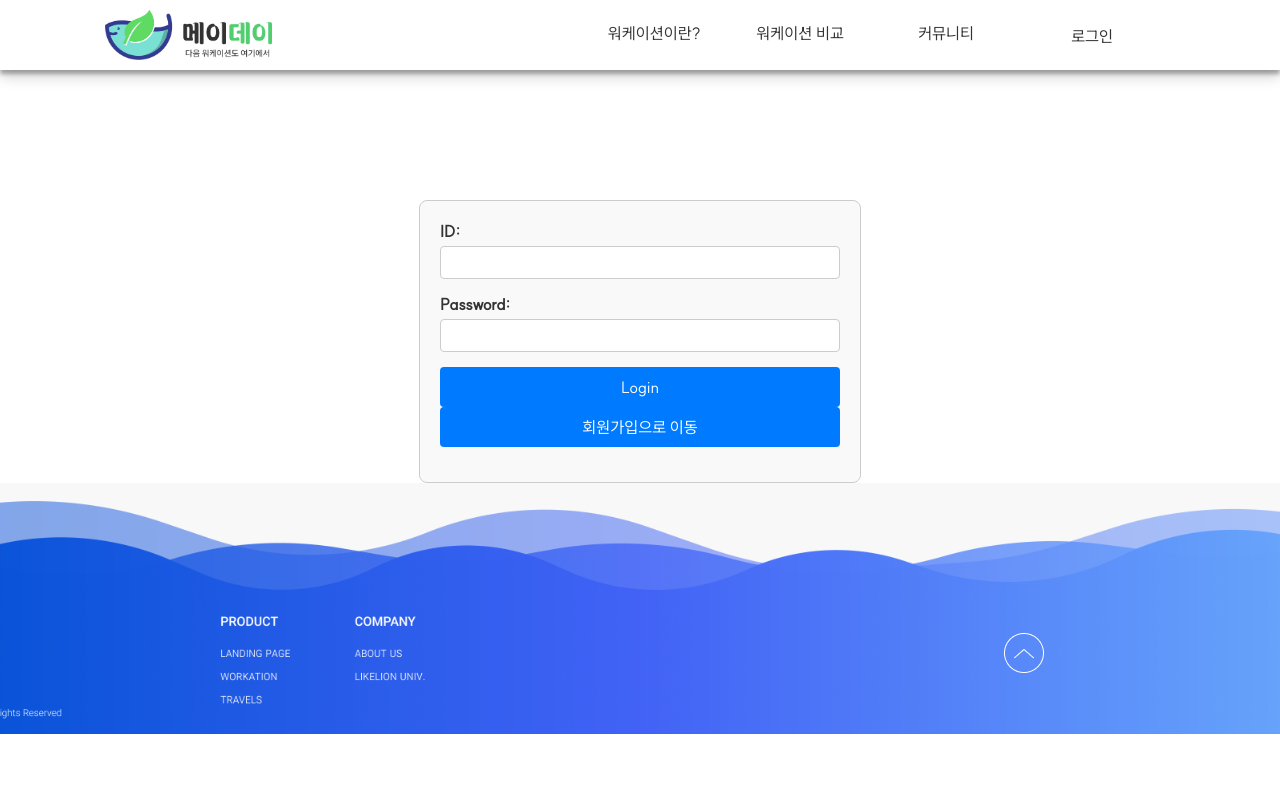
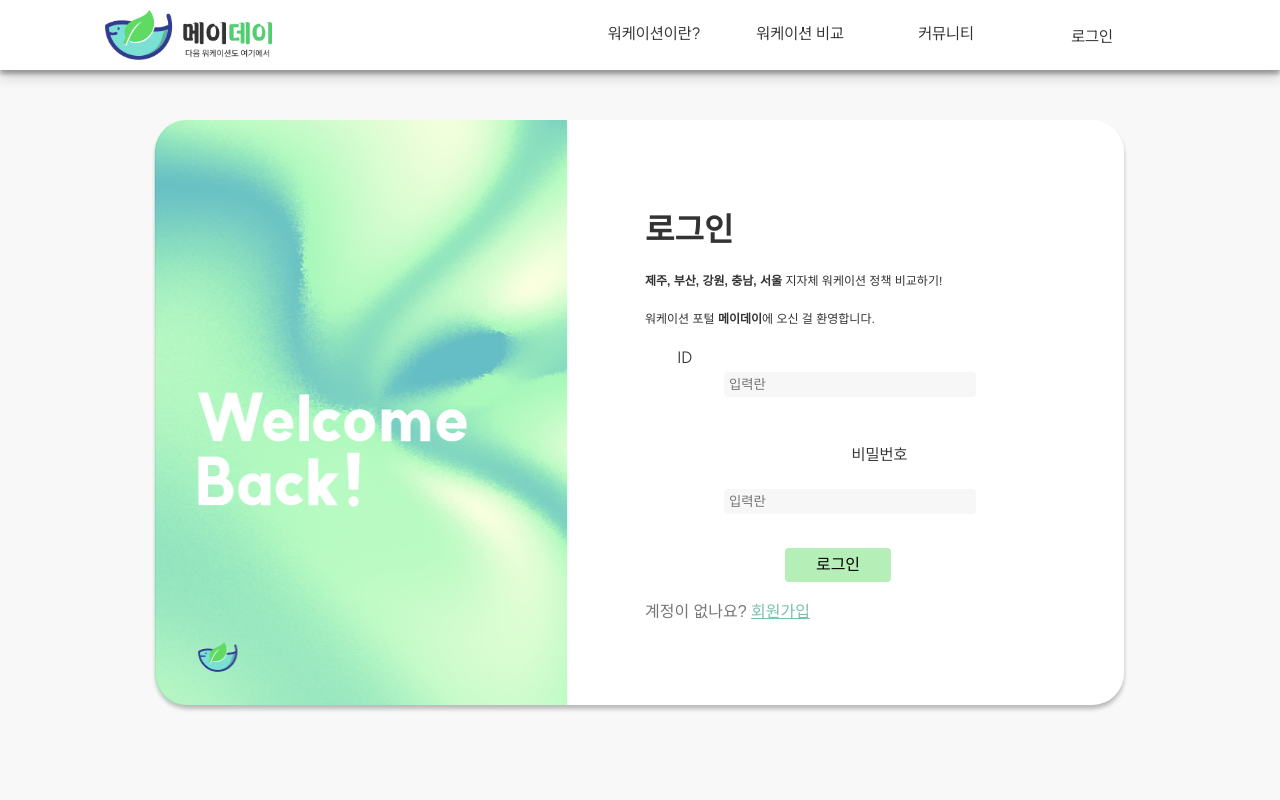
Before and after one commit to TEAM-MAYDAY/front-end-, a React (Create React App) app: page /login in a window 1280 px wide. Shown: the top 800 px of the page. Built offline with nearby package versions, Linux system fonts and the light colour scheme.

Commit message:
Updataed LoginFormpage

```diff
--- a/src/components/Header.js
+++ b/src/components/Header.js
@@ -24,11 +24,11 @@ import { useNavigate } from 'react-router-dom';
                     <span className="header-link" onClick={handleClick2}>워케이션이란? </span>
                     <span className="header-link">워케이션 비교</span>
                     <span className="header-link">커뮤니티</span>
-                    {user ? (
+                    {/* {user ? (
                         <span className="header-link">{user.name}님 환영합니다!</span>
-                    ) : (
+                    ) : (  */}
                         <span className="header-link" onClick={handleClick}>로그인　　　</span>
-                   )}
+                   {/* )}  */}
                 </nav>
             </div>
         </header>
--- a/src/pages/LoginForm.css
+++ b/src/pages/LoginForm.css
@@ -4,8 +4,161 @@
     font-weight: normal;
     font-style: normal;
 }
+body {
+  margin: 0;
+  font-family: Arial, sans-serif;
+}
+.loginsection{
+  background-color: #f8f8f8;
+  padding-top: 120px;
+  padding-bottom: 100px;
+}
+.login-container {
+  background-color: #ffffff;
+  display: flex;
+  justify-content: center;
+  align-items: center;
+  height: 585px;
+  width: 968px;
+  box-shadow: 0px 4px 4px #00000040, inset 0px 4px 4px #ffffff40, inset 0px -4px 4px #ffffff40;
+  border-radius: 32px;
+  margin: 0 auto;
+}
 
-label {
+.left-section {
+  display: flex;
+  justify-content: center;
+  align-items: center;
+  width:420px;
+  height: 585px;
+  width: 420px;
+  flex-shrink: 0;
+  flex-grow: 0;
+  margin-left:-10px;
+}
+
+
+.left-section h1 {
+  font-size: 48px;
+  color: white;
+  text-align: center;
+}
+
+.right-section {
+  width: 548px;
+  flex-shrink: 0;
+  flex-grow: 0;
+  background-color: white;
+  justify-content: center;
+  align-items: center;
+  display: flex;
+  flex-direction: row;
+}
+
+.loginform {
+  width: 100%;
+  width: 548px;
+
+  width: 400px;
+
+
+}
+
+.loginform span {
+  font-weight: 400;
+  margin-bottom: 5px;
+  font-size: 12px;
+  color: #333;
+  font-family: "SUIT Variable-Regular", Helvetica;
+  padding-right:auto;
+  line-height: -40px;
+
+}
+.loginform .highlight{
+  font-weight: 700;
+  font-size: 12px;
+  padding-right:0;
+
+}
+
+.loginform p {
+  margin-bottom: 20px;
+  color: #777;
+}
+
+.form-group {
+  margin-top:20px;
+  display: flex;
+  flex-direction: column;
+}
+.form-group .IDpart{
+  margin-bottom: 5px;
+  color: #333;
+  margin-left:-320px;
+  display: flex;
+}
+.form-group label {
+  display: block;
+  margin-bottom: 5px;
+  color: #333;
+  margin-left:-160px;
+  display: flex;
+}
+
+.form-group input {
+  width: 50%;
+  padding: 10px;
+  box-sizing: border-box;
+  border: 1px solid #ccc;
+  border-radius: 4px;
+  margin-left:-150px;
+}
+.form-group h1{
+  color: #ff000099;
+  font-family: "SUIT Variable-Regular", Helvetica;
+  font-size: 10px;
+  font-weight: 400;
+}
+.login-button {
+  border: none;
+  font-size: 16px;
+  border-radius: 4px;
+  cursor: pointer;
+  transition: background-color 0.3s ease;
+  background-color: rgba(181, 238, 183, 1);
+  width:106px;
+  height: 34px;
+  margin: 0 auto;
+  padding: 4 32px;
+  font-size: 16px;
+  font-weight: 400;
+  color: #000000;
+  font-family: "SUIT Variable-Regular", Helvetic;
+  line-height: 12.6px;
+  margin-left:140px;
+
+}
+
+.login-button:hover {
+  background-color: #65A999;
+}
+
+.signup-link {
+  background: none;
+  border: none;
+  color: #78C2AD;
+  cursor: pointer;
+  text-decoration: underline;
+  font-size: 16px;
+  padding: 0;
+}
+
+.signup-link:hover {
+  color: #65A999;
+}
+
+
+/* label {
     font-family : 'Mayday-SUIT',Arial, Helvetica, sans-serif;
 }
 
@@ -61,3 +214,4 @@ button {
     font-size: 14px;
     color: red;
   }
+   */
--- a/src/pages/LoginForm.js
+++ b/src/pages/LoginForm.js
@@ -30,7 +30,7 @@ const LoginForm = ({ setUser }) => { // setUser prop 추가
                 console.error('서버와 연결할 수 없습니다.', error);
             } else if (error.response.status >= 500) {
                 // 서버 오류
-                setMessage('서버 오류가 발생했습니다. 잠시 후 다시 시도하세요.');
+                setMessage('잠시 후 다시 시도하세요.');
                 console.error('서버 오류', error.response.status);
             } else {
                 // 기타 오류 (로그인 실패 등)
@@ -45,19 +45,57 @@ const LoginForm = ({ setUser }) => { // setUser prop 추가
     };
 
     return (
-        <form onSubmit={handleSubmit} className="Loginform-container">
-            <div>
-                <label>ID:</label>
-                <input type="text" value={id} onChange={(e) => setId(e.target.value)} />
+        // <form onSubmit={handleSubmit} className="Loginform-container">
+        //     <div>
+        //         <label>ID:</label>
+        //         <input type="text" value={id} onChange={(e) => setId(e.target.value)} />
+        //     </div>
+        //     <div>
+        //         <label>Password:</label>
+        //         <input type="password" value={password} autocomplete="current-password" onChange={(e) => setPassword(e.target.value)} />
+        //     </div>
+        //     <button type="submit">Login</button>
+        //     <button type="button" onClick={handleSignupClick}>회원가입으로 이동</button>
+        //     <p>{message}</p>
+        // </form>
+    <div className='loginsection'>
+        <div className="login-container">
+            <img src="imgs/loginleft.png"  alt="img" className='left-section'/>
+            <div className="right-section">
+                <form onSubmit={handleSubmit} className="loginform">
+                    <h1>로그인</h1>
+                    <span className='highlight'>제주, 부산, 강원, 충남, 서울</span>
+                   <span> 지자체 워케이션 정책 비교하기!</span><p />
+                    <span>워케이션 포털</span>
+                    <span className='highlight'> 메이데이</span>
+                    <span>에 오신 걸 환영합니다.</span>
+                    <div className="form-group">
+                        <label className="IDpart">ID</label>
+                        <input
+                            type="text"
+                            value={id}
+                            onChange={(e) => setId(e.target.value)}
+                            placeholder="입력란"
+                        />
+                    </div>
+                    <div className="form-group">
+                        <label>비밀번호　<h1>{message}</h1></label>
+                        <input
+                            type="password"
+                            value={password}
+                            autoComplete="current-password"
+                            onChange={(e) => setPassword(e.target.value)}
+                            placeholder="입력란"
+                        />
+                    </div>
+                    <button type="submit" className="login-button">로그인</button>
+                    <p>계정이 없나요? <button type="button" className="signup-link" onClick={handleSignupClick}>회원가입</button></p>
+
+                </form>
             </div>
-            <div>
-                <label>Password:</label>
-                <input type="password" value={password} autocomplete="current-password" onChange={(e) => setPassword(e.target.value)} />
-            </div>
-            <button type="submit">Login</button>
-            <button type="button" onClick={handleSignupClick}>회원가입으로 이동</button>
-            <p>{message}</p>
-        </form>
+        </div>
+    </div>
+
     );
 }
 
--- a/src/pages/SignupFormpage.css
+++ b/src/pages/SignupFormpage.css
@@ -14,7 +14,6 @@
 }
 .container {
   box-shadow: 0px 4px 4px #00000040, inset 0px 4px 4px #ffffff40, inset 0px -4px 4px #ffffff40;
-
   border-radius: 32px;
   height: 585px;
   width: 968px;
--- a/src/pages/SignupFormpage.js
+++ b/src/pages/SignupFormpage.js
@@ -174,7 +174,8 @@ function SignupFormpage() {
 
     return (
        <div className='RealContainer'>
-        {true && (
+        {/* {true && ( */}
+        {isRegistrationSuccessful && (
             <>
             <div className="overlay"></div>
             <div className="success-message">
```
Also changed, not shown: public/imgs/loginleft.png (added).
